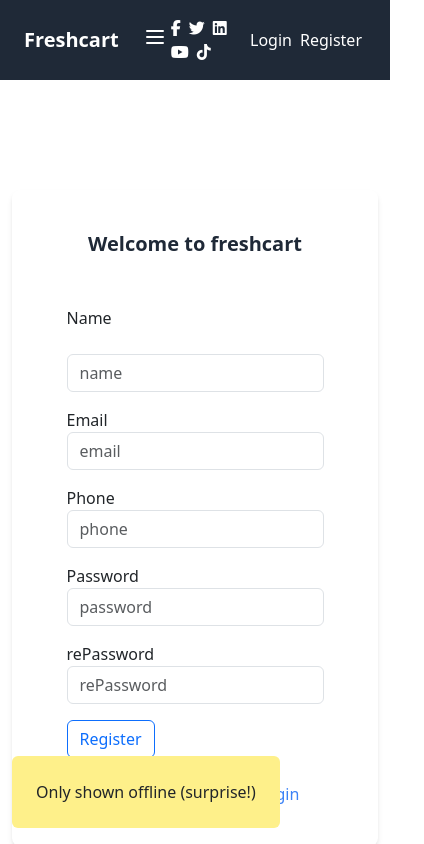
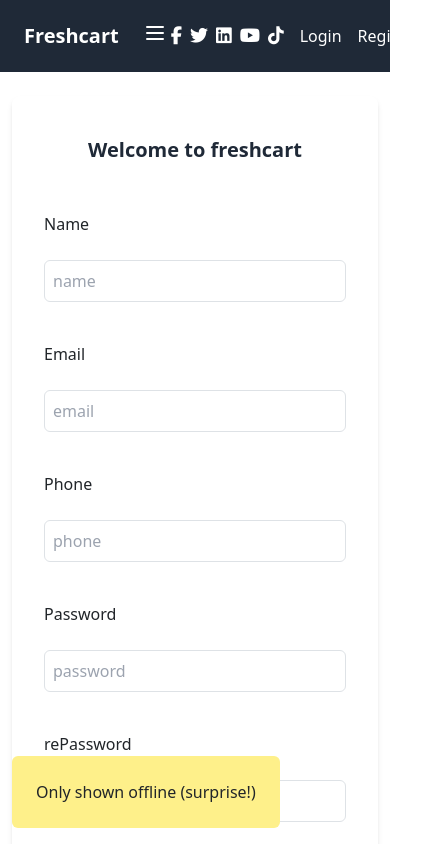
Before and after one commit to MohamedTealeb/Fresh-Cart, a React (Vite) app: page /register in a window 390 px wide. Shown: the top 844 px of the page, 424 px wide, since content can reach past the window. Built offline with nearby package versions, Linux system fonts and the light colour scheme.

Commit message:
responsive

```diff
--- a/src/Components/Login/Login.jsx
+++ b/src/Components/Login/Login.jsx
@@ -95,7 +95,7 @@
               id="email"
               placeholder="email"
               type="email"
-              className="form-control"
+              className="form-control w-full"
             />
             {formik.errors.email && formik.touched.email ? (
               <div className="alert alert-danger text-center">
@@ -116,7 +116,7 @@
               id="password"
               placeholder="password"
               type="password"
-              className="form-control"
+              className="form-control w-full"
             />
             {formik.errors.password && formik.touched.password ? (
               <div className="alert alert-danger text-center">
@@ -127,7 +127,7 @@
               ""
             )}
 
-            <button className="btn btn-outline-primary mt-3" type="submit">
+            <button className="btn btn-outline-primary mt-3 w-full" type="submit">
               Login
             </button>
           </form>
--- a/src/Components/Navbar/Navbar.jsx
+++ b/src/Components/Navbar/Navbar.jsx
@@ -1,4 +1,3 @@
-
 import { useContext, useState } from 'react'
 import { Link, NavLink, useNavigate } from 'react-router-dom'
 import { AuthContext } from '../../Contexts/AuthContextProvider'
@@ -20,7 +19,7 @@
       <div className="text-white font-bold text-xl me-4">
         <NavLink to="/">Freshcart</NavLink>
       </div>
-      {userToken&&   <div className="hidden md:block">
+      {userToken&&   <div className="hidden md:block ">
         <ul className="flex items-center space-x-2">
           <li><NavLink to={"/"} className="text-white">Home</NavLink></li>
           <li><NavLink to={"/Brands"} className="text-white">Brands</NavLink></li>
@@ -39,18 +38,19 @@
       </div>
       </div>
       <div className='flex gap-2 items-center'>
-        <div className="social">
-        <i className="fa-brands  text-white mx-1 fa-facebook-f" ></i>
-        <i className="fa-brands  text-white mx-1 fa-twitter" ></i>
-        <i className="fa-brands  text-white mx-1 fa-linkedin" ></i>
-        <i className="fa-brands  text-white mx-1 fa-youtube" ></i>
-        <i className="fa-brands  text-white mx-1 fa-tiktok" ></i>
+        <div className="social flex space-x-2">
+          <i className="fa-brands text-white mx-1 fa-facebook-f text-lg md:text-xl"></i>
+          <i className="fa-brands text-white mx-1 fa-twitter text-lg md:text-xl"></i>
+          <i className="fa-brands text-white mx-1 fa-linkedin text-lg md:text-xl"></i>
+          <i className="fa-brands text-white mx-1 fa-youtube text-lg md:text-xl"></i>
+          <i className="fa-brands text-white mx-1 fa-tiktok text-lg md:text-xl"></i>
         </div>
 <div className='flex gab-1 '>
   {!userToken&&<>
-    <li><Link to={"/login"} className="block px-1 py-2 text-white  rounded">Login</Link></li>
-    <li><Link to={"/register"} className="block px-1 py-2 text-white rounded">Register</Link></li>
-
+    <ul className="flex space-x-2">
+      <li><Link to={"/login"} className="block px-1 py-2 text-white rounded">Login</Link></li>
+      <li><Link to={"/register"} className="block px-1 py-2 text-white rounded">Register</Link></li>
+    </ul>
   </>}
 
        {userToken&& <li><button onClick={signout} className="block px-1 py-2 text-white rounded">SignOut</button></li>}
--- a/src/Components/Register/Register.jsx
+++ b/src/Components/Register/Register.jsx
@@ -80,9 +80,7 @@
               {successMsg}
             </div>
           )}
-          <form onSubmit={formik.handleSubmit}>
-            <div  className='w-full flex flex-col gap-4'>
-
+          <form onSubmit={formik.handleSubmit} className="w-full flex flex-col gap-4">
             <label className="mt-3" htmlFor="name">
               Name
             </label>
@@ -93,7 +91,7 @@
               id="name"
               placeholder="name"
               type="text"
-                className="form-control "
+              className="w-full p-2 border border-gray-300 rounded-md"
             />
             {formik.errors.name && formik.touched.name ? (
               <div className="alert alert-danger text-center">
@@ -103,7 +101,7 @@
             ) : (
               ""
             )}
-            </div>
+
             <label className="mt-3" htmlFor="email">
               Email
             </label>
@@ -114,7 +112,7 @@
               id="email"
               placeholder="email"
               type="email"
-              className="form-control"
+              className="w-full p-2 border border-gray-300 rounded-md"
             />
             {formik.errors.email && formik.touched.email ? (
               <div className="alert alert-danger text-center">
@@ -135,7 +133,7 @@
               id="phone"
               placeholder="phone"
               type="text"
-              className="form-control"
+              className="w-full p-2 border border-gray-300 rounded-md"
             />
             {formik.errors.phone && formik.touched.phone ? (
               <div className="alert alert-danger text-center">
@@ -156,7 +154,7 @@
               id="password"
               placeholder="password"
               type="password"
-              className="form-control"
+              className="w-full p-2 border border-gray-300 rounded-md"
             />
             {formik.errors.password && formik.touched.password ? (
               <div className="alert alert-danger text-center">
@@ -177,7 +175,7 @@
               id="rePassword"
               placeholder="rePassword"
               type="password"
-              className="form-control"
+              className="w-full p-2 border border-gray-300 rounded-md"
             />
             {formik.errors.rePassword && formik.touched.rePassword ? (
               <div className="alert alert-danger text-center">
@@ -188,11 +186,11 @@
               ""
             )}
 
-            <button className="btn btn-outline-primary mt-3" type="submit">
+            <button className="btn btn-outline-primary mt-3 w-full" type="submit">
               Register
             </button>
           </form>
-          <div className="mt-4 text-center">
+          <div className="mt-4 text-center space-x-2">
             <span className="text-sm text-gray-800 dark:text-gray-800">
               Already have an account?
             </span>
```
Lines whose indentation alone changed are shown as unchanged.
